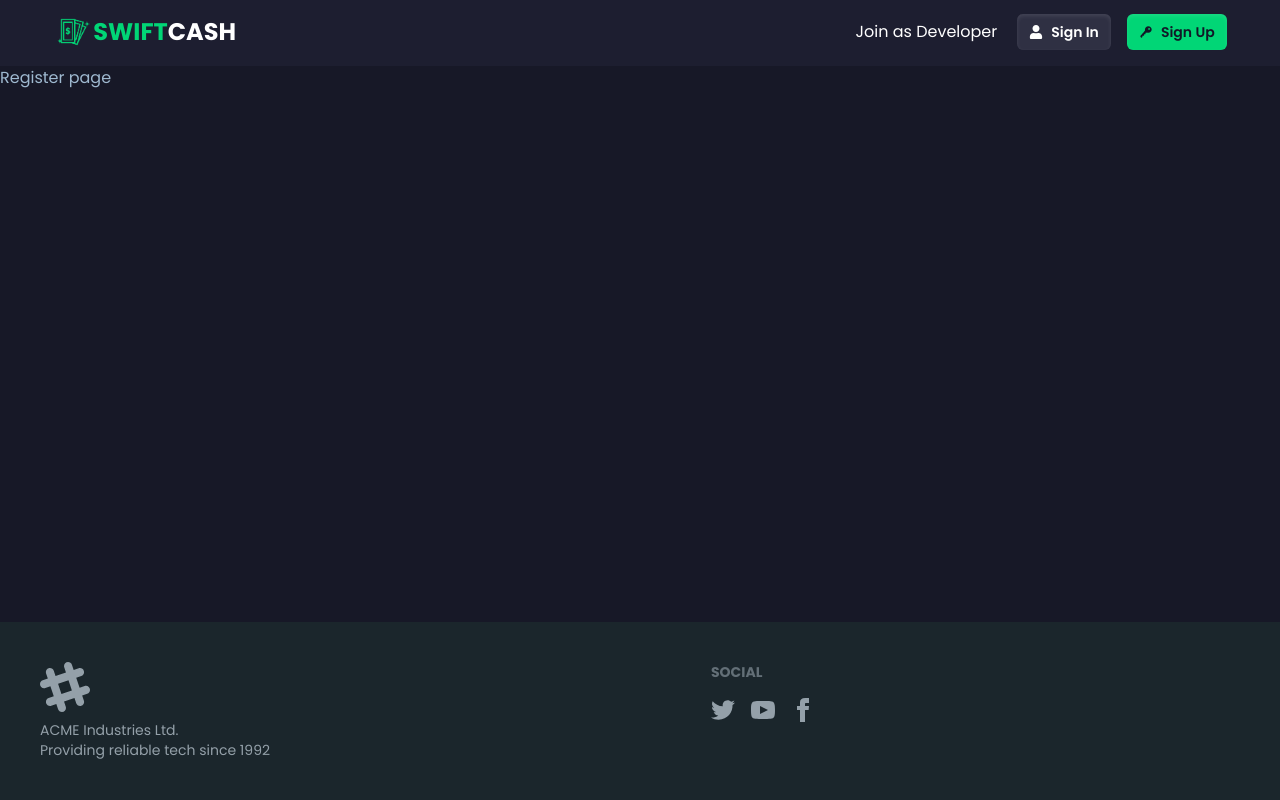
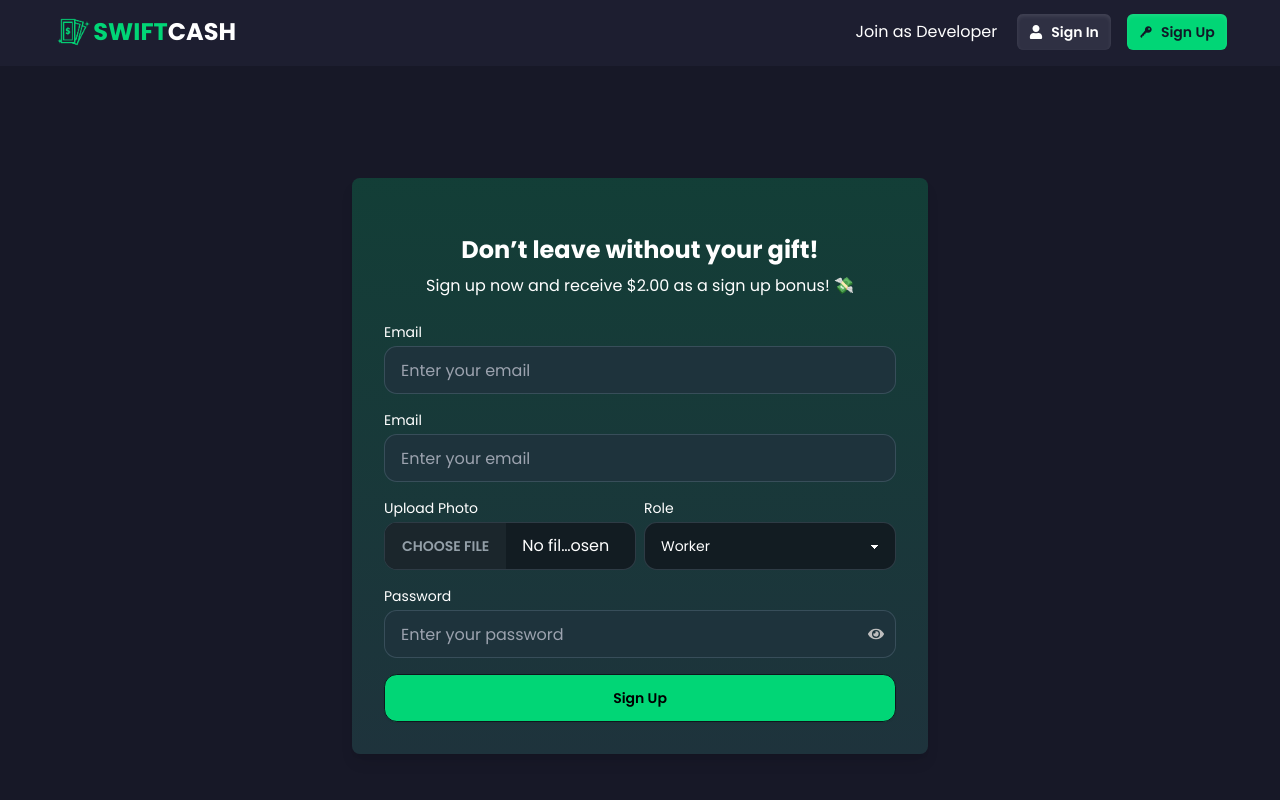
Before and after one commit to Samadsust71/swift-cash-client-a12, a React (Vite) app: page /register in a window 1280 px wide. Shown: the top 800 px of the page. Built offline with nearby package versions, Linux system fonts and the light colour scheme; no server answers.

Commit message:
added sign in and aign up page

```diff
--- a/src/components/footer/Footer.jsx
+++ b/src/components/footer/Footer.jsx
@@ -1,6 +1,6 @@
 const Footer = () => {
   return (
-    <footer className="footer bg-neutral text-neutral-content p-10">
+    <footer className="footer bg-bg-main text-neutral-content p-10">
       <aside>
         <svg
           width="50"
--- a/src/pages/auth/Login.jsx
+++ b/src/pages/auth/Login.jsx
@@ -1,11 +1,65 @@
+import { useState } from "react";
+import { FaGoogle, FaEye, FaEyeSlash } from "react-icons/fa";
+
+const Login = () => {
+  const [showPassword, setShowPassword] = useState(false);
+
+  const togglePasswordVisibility = () => {
+    setShowPassword(!showPassword);
+  };
+
+  return (
+    <div className="min-h-screen flex items-center justify-center  text-text-light">
+      <div className="bg-surface p-8 rounded-lg shadow-lg w-full max-w-md">
+        <h2 className="text-2xl font-bold text-center mb-6">Sign In</h2>
+
+        <button className="btn btn-outline w-full flex items-center justify-center gap-2 mb-4">
+          <FaGoogle className="text-lg" />
+          Sign In with Google
+        </button>
 
 
-const Login = () => {
-  return (
-    <div className="text-white">
-      login page
+        <div className="divider">OR</div>
+
+        <form className="space-y-4">
+          {/* Email Field */}
+          <div>
+            <label className="block text-sm mb-1">Email</label>
+            <div className="relative">
+              <input
+                type="email"
+                placeholder="Type here..."
+                className="input input-bordered w-full bg-surface text-text-light"
+              />
+            </div>
+          </div>
+
+          {/* Password Field */}
+          <div>
+            <label className="block text-sm mb-1">Password</label>
+            <div className="relative">
+              <input
+                type={showPassword ? "text" : "password"}
+                placeholder="Enter your password"
+                className="input input-bordered w-full bg-surface text-text-light pr-10"
+              />
+              <button
+                type="button"
+                className="absolute right-3 top-4 text-text-muted"
+                onClick={togglePasswordVisibility}
+              >
+                {showPassword ? <FaEyeSlash /> : <FaEye />}
+              </button>
+            </div>
+          </div>
+
+          <button type="submit" className="btn btn-success w-full mt-2">
+            Sign In
+          </button>
+        </form>
+      </div>
     </div>
-  )
-}
+  );
+};
 
-export default Login
+export default Login;
--- a/src/pages/auth/Register.jsx
+++ b/src/pages/auth/Register.jsx
@@ -1,11 +1,95 @@
-
+import { useState } from "react";
+import { FaEye, FaEyeSlash } from "react-icons/fa";
 
 const Register = () => {
+  const [showPassword, setShowPassword] = useState(false);
+
+  const togglePasswordVisibility = () => {
+    setShowPassword(!showPassword);
+  };
+
   return (
-    <div>
-      Register page
+    <div className="min-h-screen flex items-center justify-center  text-text-light">
+      <div className="bg-gradient-to-t to-brand-primary/20 from-surface p-8 rounded-lg shadow-lg w-full max-w-xl">
+        <div className="text-center my-6">
+          <h2 className="text-2xl font-bold text-center mb-2">
+            Don’t leave without your gift!
+          </h2>
+          <p>Sign up now and receive $2.00 as a sign up bonus! 💸</p>
+        </div>
+
+        <form className="space-y-4">
+          {/* Name Field */}
+          <div>
+            <label className="block text-sm mb-1">Email</label>
+            <div className="relative">
+              <input
+                type="text"
+                placeholder="Enter your email"
+                className="input input-bordered w-full bg-surface text-text-light"
+              />
+            </div>
+          </div>
+          {/* Email Field */}
+          <div>
+            <label className="block text-sm mb-1">Email</label>
+            <div className="relative">
+              <input
+                type="email"
+                placeholder="Enter your email"
+                className="input input-bordered w-full bg-surface text-text-light"
+              />
+            </div>
+          </div>
+          <div className="grid grid-cols-2 gap-2">
+            {/* Photo field */}
+          <div>
+            <label className="block text-sm mb-1">Upload Photo</label>
+            <div className="relative">
+              <input
+                type="file"
+                className="file-input file-input-bordered w-full"
+              />
+            </div>
+          </div>
+          {/* Role Field */}
+          <div>
+            <label className="block text-sm mb-1">Role</label>
+            <div className="relative">
+              <select className="select select-bordered w-full">
+                <option>Worker</option>
+                <option>Buyer</option>
+              </select>
+            </div>
+          </div>
+
+          </div>
+          {/* Password Field */}
+          <div>
+            <label className="block text-sm mb-1">Password</label>
+            <div className="relative">
+              <input
+                type={showPassword ? "text" : "password"}
+                placeholder="Enter your password"
+                className="input input-bordered w-full bg-surface text-text-light pr-10"
+              />
+              <button
+                type="button"
+                className="absolute right-3 top-4 text-text-muted"
+                onClick={togglePasswordVisibility}
+              >
+                {showPassword ? <FaEyeSlash /> : <FaEye />}
+              </button>
+            </div>
+          </div>
+
+          <button type="submit" className="btn bg-brand-primary hover:bg-brand-primary/85 w-full mt-2 text-black">
+            Sign Up
+          </button>
+        </form>
+      </div>
     </div>
-  )
-}
+  );
+};
 
-export default Register
+export default Register;
```
